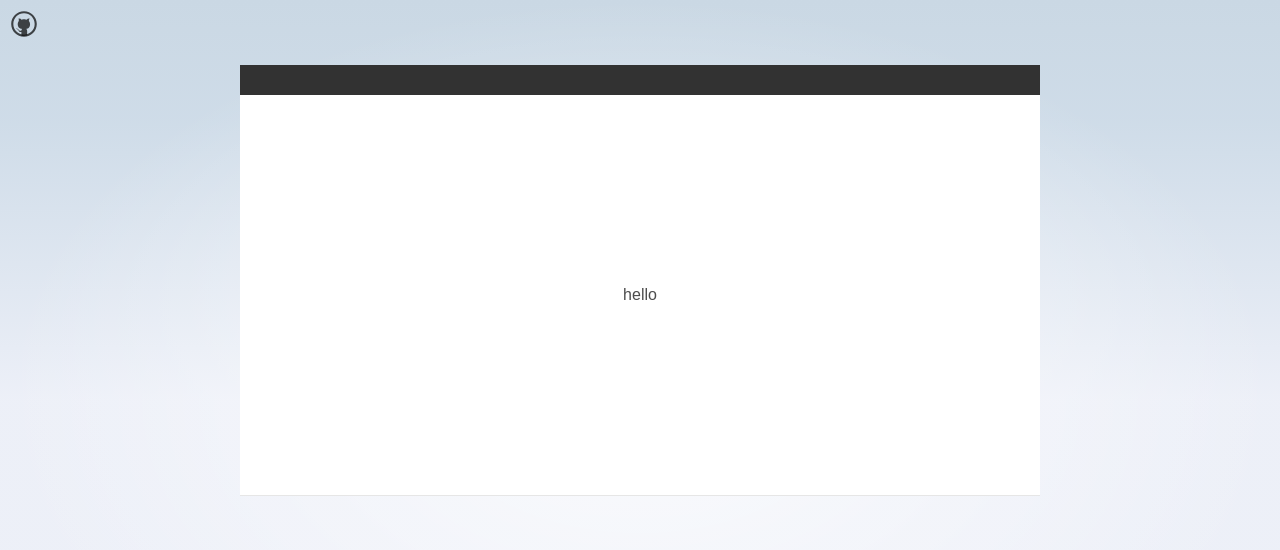
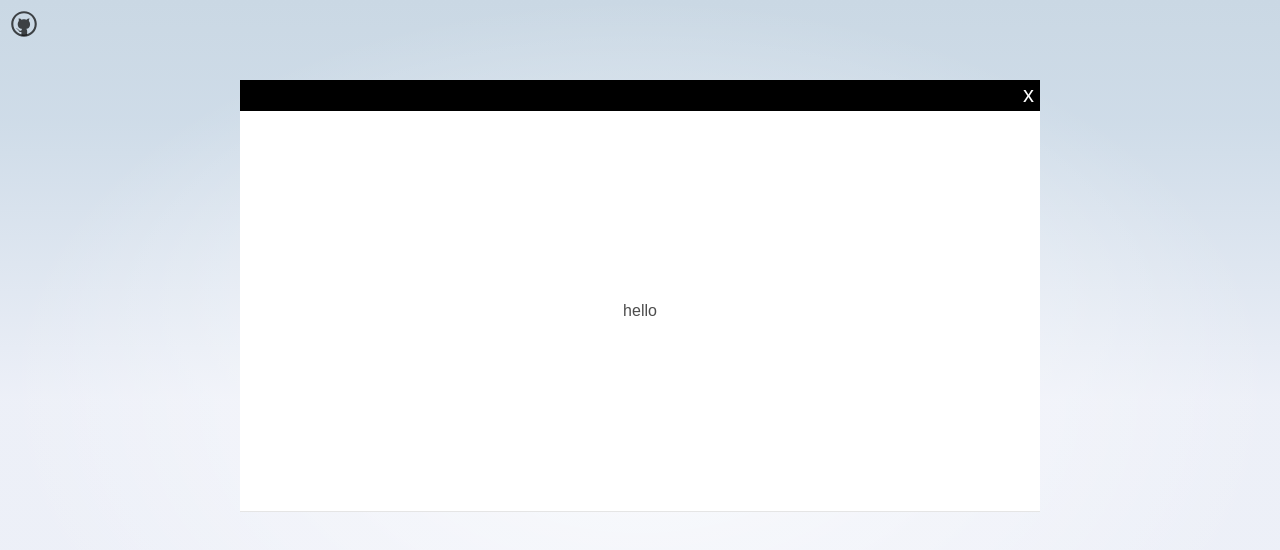
Before and after one commit to erickcestari/computer, a SvelteKit app: page / in a window 1280 px wide. Shown: the top 550 px of the page. Built offline with nearby package versions, Linux system fonts and the light colour scheme.

Commit message:
feat: add close button

```diff
--- a/src/routes/Window.svelte
+++ b/src/routes/Window.svelte
@@ -117,6 +117,10 @@
     resizingEdge = null;
   }
 
+  function closeWindow() {
+    windowElement.style.display = "none";
+  }
+
   onMount(() => {
     windowElement.addEventListener("mousedown", onMouseDown);
     document.addEventListener("mousemove", onMouseMove);
@@ -131,17 +135,21 @@
 </script>
 
 <div
+  class="window"
   bind:this={windowElement}
-  class="window"
   class:drag-cursor={isDragging}
   class:resize-cursor={isResizing}
   class:resize-top-left={resizingEdge === "top-left"}
   class:resize-top-right={resizingEdge === "top-right"}
   class:resize-bottom-left={resizingEdge === "bottom-left"}
   class:resize-bottom-right={resizingEdge === "bottom-right"}
-  style="border-top: {grabArea}px solid rgba(0, 0, 0, 0.8);"
 >
-  <slot />
+  <div class="bar">
+    <button class="close-button" on:click={closeWindow}>x</button>
+  </div>
+  <div class="content">
+    <slot />
+  </div>
 </div>
 
 <style>
@@ -149,16 +157,35 @@
     position: absolute;
     width: 800px;
     height: 400px;
+  }
+
+  .bar {
+    height: 30px;
+    background-color: black;
+    user-select: none;
+    display: flex;
+    justify-content: flex-end;
+    align-items: center;
+    border-bottom: 1px solid rgba(0, 0, 0, 0.1);
+  }
+
+  .content {
+    position: absolute;
     display: flex;
     justify-content: center;
     align-items: center;
     background-color: white;
     border-bottom: 1px solid rgba(0, 0, 0, 0.1);
+    width: 100%;
+    height: 100%;
   }
 
-  .window {
-    max-width: 100%;
-    max-height: 100%;
+  .close-button {
+    background: none;
+    border: none;
+    color: white;
+    font-size: 22px;
+    cursor: pointer;
   }
 
   .drag-cursor {
```
